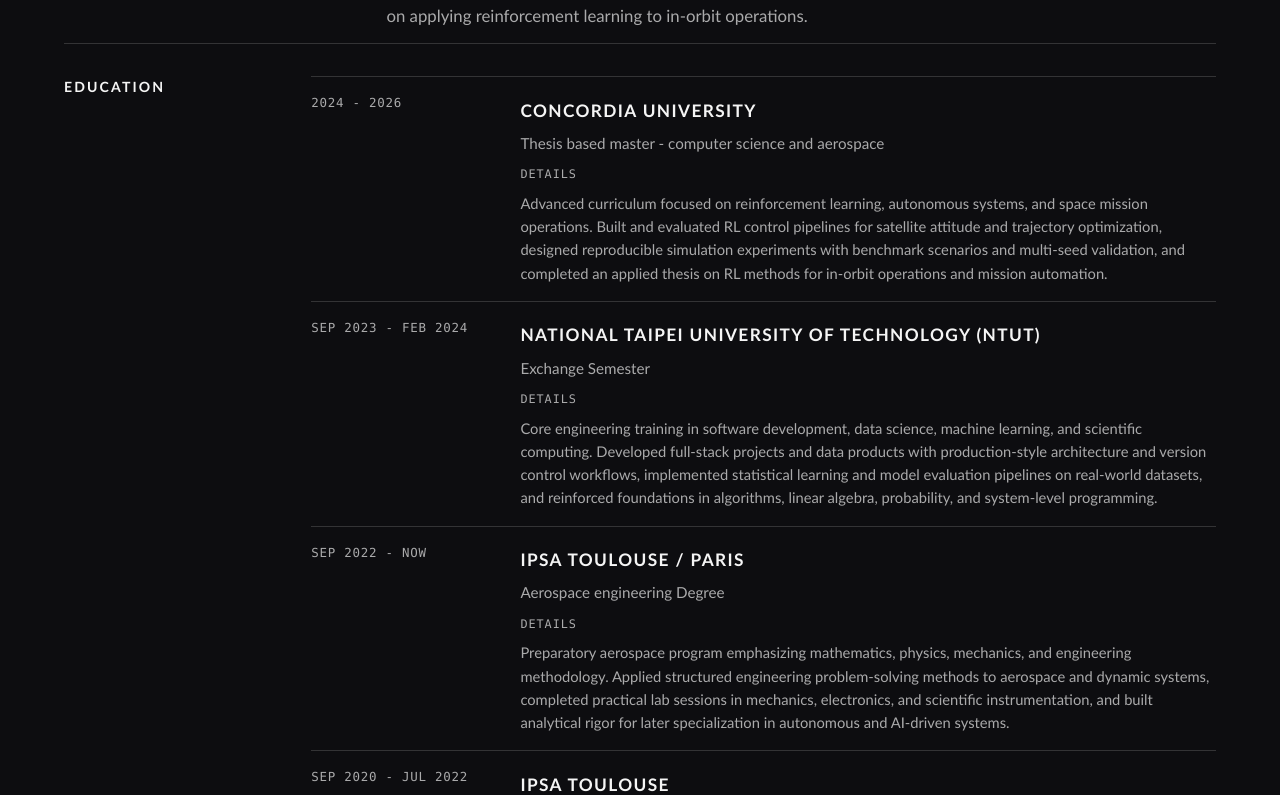
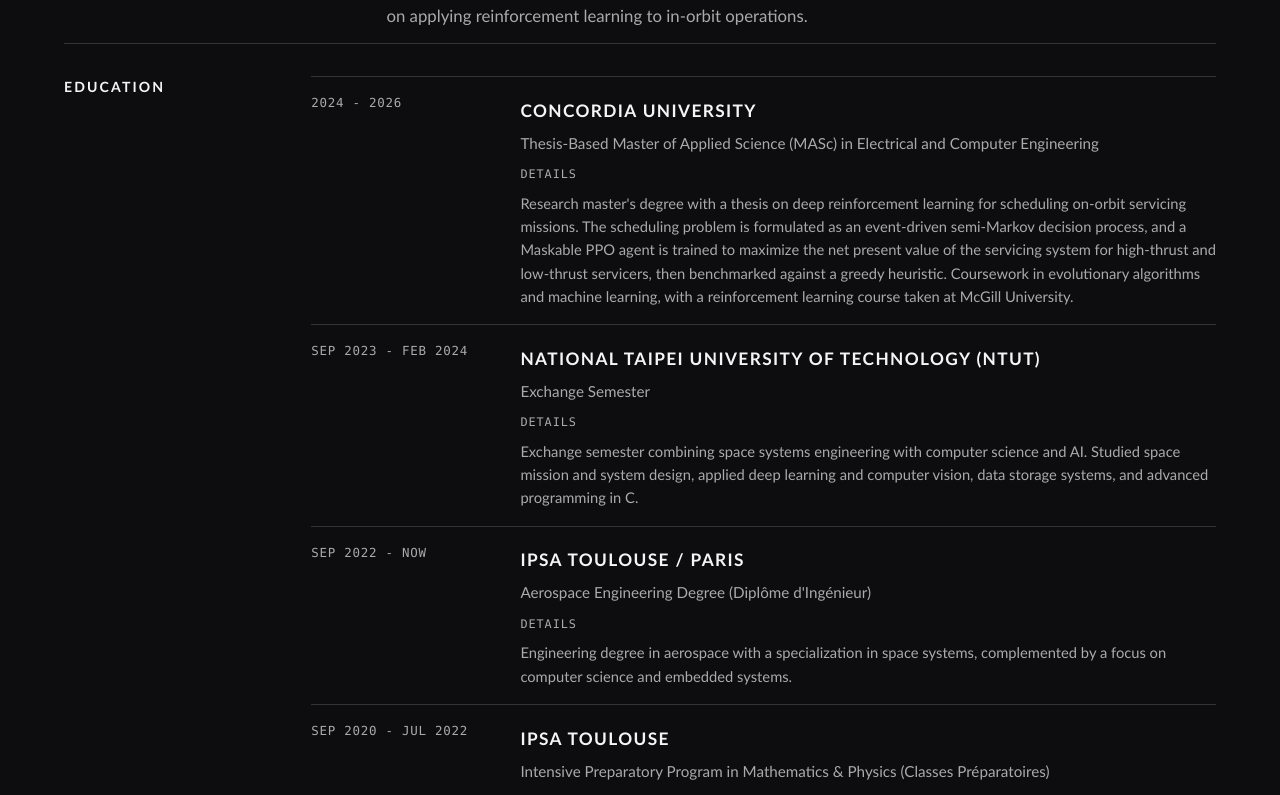
Before and after one commit to nath73000/NatPortfolio, a Next.js app: page / in a window 1280 px wide. Shown: the part 725-1520 px from the top of the page. Built offline with nearby package versions, Linux system fonts and the light colour scheme.

Commit message:
update education

```diff
--- a/src/data/education.ts
+++ b/src/data/education.ts
@@ -8,30 +8,32 @@
 export const educationItems: Education[] = [
   {
     period: "2024 - 2026",
-    degree: "Thesis based master - computer science and aerospace",
+    degree:
+      "Thesis-Based Master of Applied Science (MASc) in Electrical and Computer Engineering",
     school: "Concordia University",
     details:
-      "Advanced curriculum focused on reinforcement learning, autonomous systems, and space mission operations. Built and evaluated RL control pipelines for satellite attitude and trajectory optimization, designed reproducible simulation experiments with benchmark scenarios and multi-seed validation, and completed an applied thesis on RL methods for in-orbit operations and mission automation.",
+      "Research master's degree with a thesis on deep reinforcement learning for scheduling on-orbit servicing missions. The scheduling problem is formulated as an event-driven semi-Markov decision process, and a Maskable PPO agent is trained to maximize the net present value of the servicing system for high-thrust and low-thrust servicers, then benchmarked against a greedy heuristic. Coursework in evolutionary algorithms and machine learning, with a reinforcement learning course taken at McGill University.",
   },
   {
     period: "sep 2023 - feb 2024",
     degree: "Exchange Semester",
     school: "National Taipei University of Technology (NTUT)",
     details:
-      "Core engineering training in software development, data science, machine learning, and scientific computing. Developed full-stack projects and data products with production-style architecture and version control workflows, implemented statistical learning and model evaluation pipelines on real-world datasets, and reinforced foundations in algorithms, linear algebra, probability, and system-level programming.",
+      "Exchange semester combining space systems engineering with computer science and AI. Studied space mission and system design, applied deep learning and computer vision, data storage systems, and advanced programming in C.",
   },
   {
     period: "sep 2022 - now",
-    degree: "Aerospace engineering Degree",
-    school: "IPSA toulouse / Paris",
+    degree: "Aerospace Engineering Degree (Diplôme d'Ingénieur)",
+    school: "IPSA Toulouse / Paris",
     details:
-      "Preparatory aerospace program emphasizing mathematics, physics, mechanics, and engineering methodology. Applied structured engineering problem-solving methods to aerospace and dynamic systems, completed practical lab sessions in mechanics, electronics, and scientific instrumentation, and built analytical rigor for later specialization in autonomous and AI-driven systems.",
+      "Engineering degree in aerospace with a specialization in space systems, complemented by a focus on computer science and embedded systems.",
   },
   {
     period: "sep 2020 - jul 2022",
-    degree: "Integrated Preparatory Cycle",
+    degree:
+      "Intensive Preparatory Program in Mathematics & Physics (Classes Préparatoires)",
     school: "IPSA Toulouse",
     details:
-      "Preparatory aerospace program emphasizing mathematics, physics, mechanics, and engineering methodology. Applied structured engineering problem-solving methods to aerospace and dynamic systems, completed practical lab sessions in mechanics, electronics, and scientific instrumentation, and built analytical rigor for later specialization in autonomous and AI-driven systems.",
+      "Two-year intensive program preparing for French engineering schools (grandes écoles d'ingénieurs). Built a strong foundation in advanced calculus, mechanics, and physics, along with rigor in analytical reasoning and scientific writing.",
   },
 ];
```
